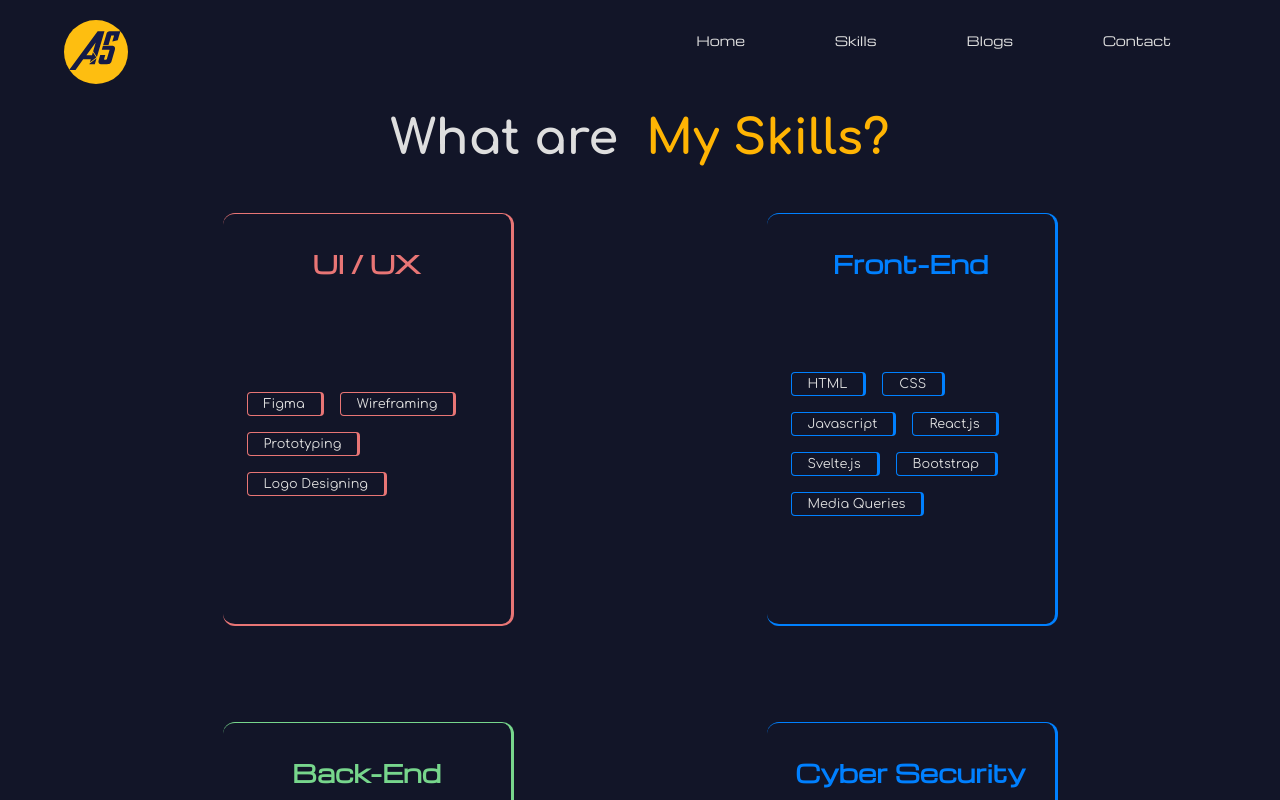
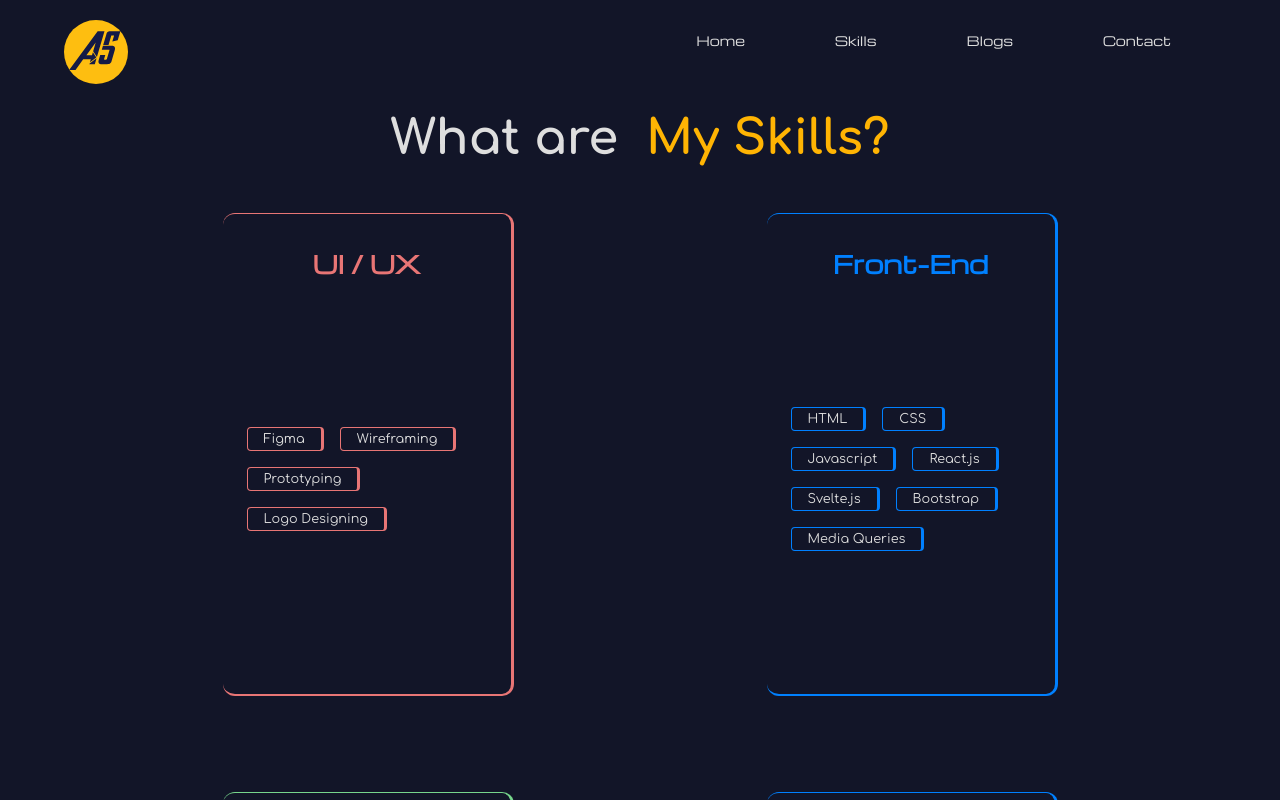
Before and after one commit to Mys7erio/ali.viation, a React (Vite) app: page /skills in a window 1280 px wide. Shown: the top 800 px of the page. Built offline with nearby package versions, Linux system fonts and the light colour scheme.

Commit message:
CardNeon: Reduced scaling on hover

```diff
--- a/src/assets/styles/card-neon.css
+++ b/src/assets/styles/card-neon.css
@@ -2,9 +2,8 @@
     display: flex;
     flex-direction: column;
     width: 16vw;
-    /* height: 40vh; */
     min-width: 256px;
-    min-height: 378px;
+    min-height: 28rem;
 
     border-style: solid;
     /* BorderColor is now being set in the Card component itself */
@@ -22,7 +21,7 @@
 }
 .card-neon:hover {
     margin: 2rem;
-    transform: scale(1.2);
+    transform: scale(1.05);
 }
 
 
```
Also changed, not shown: 1 other file (tests, documents, lock files or other folders).
